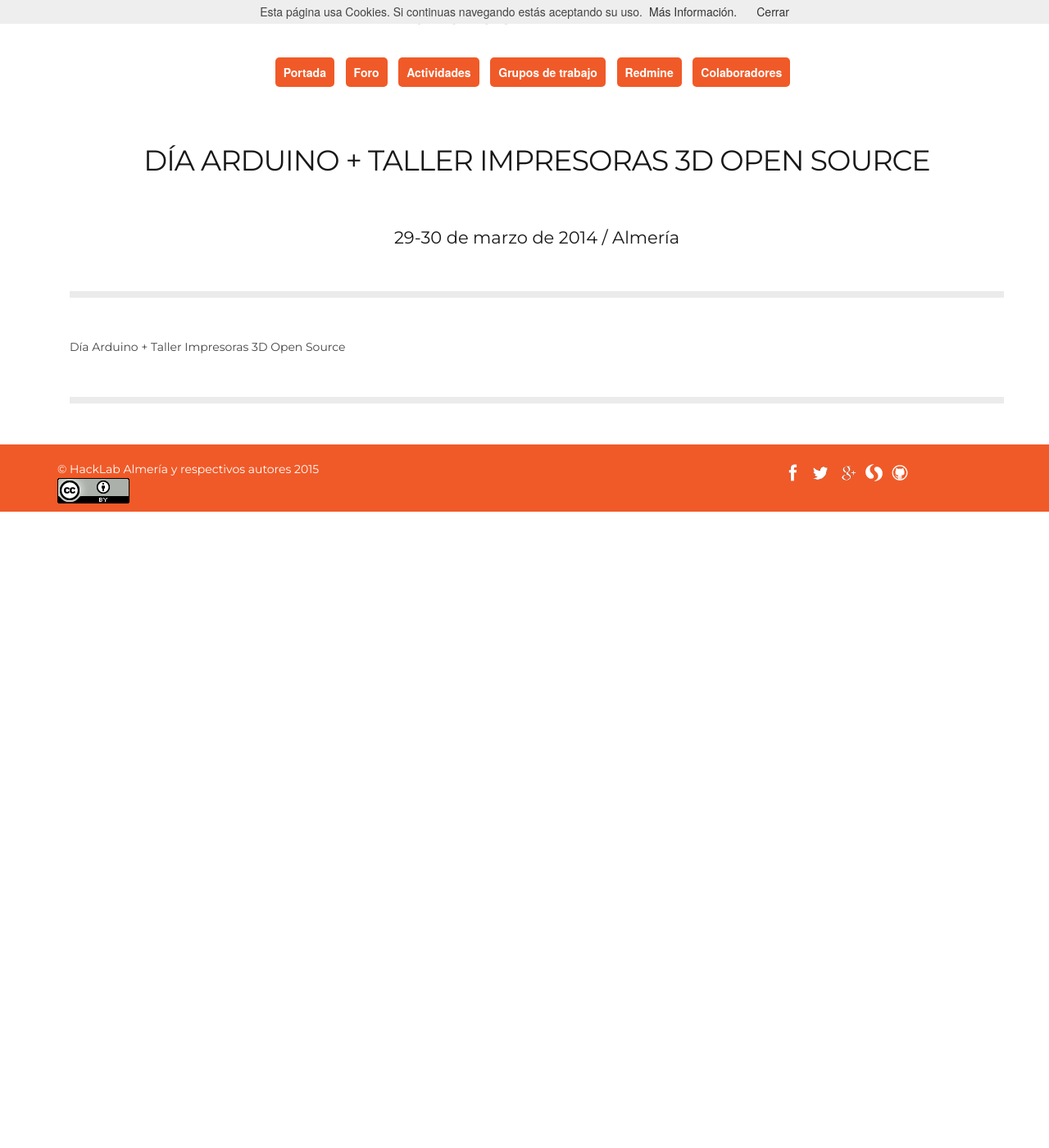
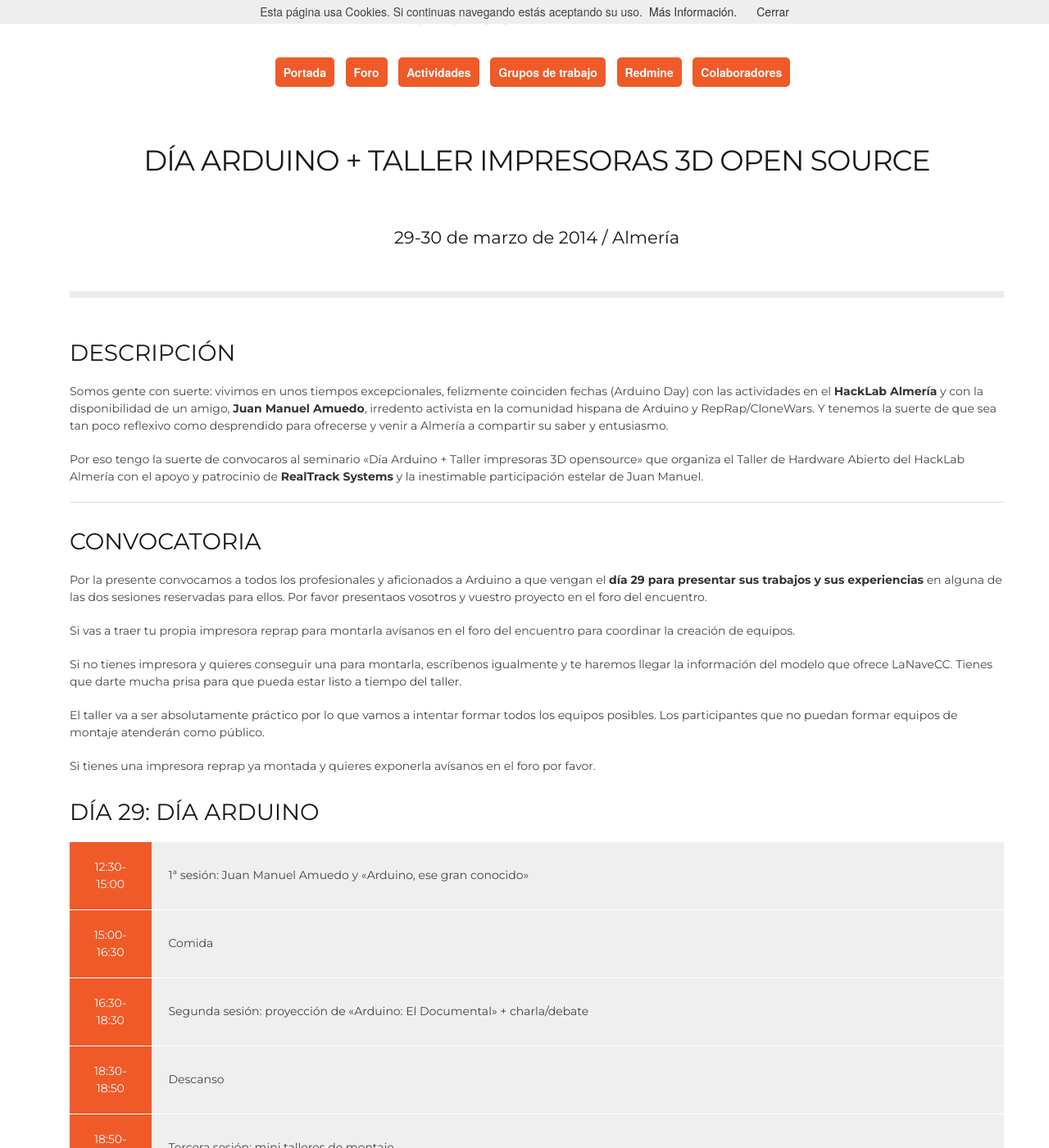
Before and after one commit to HackLab-Almeria/hacklab-almeria.github.io, a Jekyll site: the page built from _posts/2014-03-29-dia-arduino.md, in a window 1280 px wide and 1400 px high, scrolled down 270 px. Shown: the whole window at 82% size. Built offline with Jekyll 4.4.1, drawn with Linux system fonts in a browser that asks for light colours; a script that is not in the unit is left out; comment, search, counter and statistics services are not loaded; before the commit the page ends 900 px from its top, so only the background shows below that; some of the changed text lies outside the part shown.

Commit message:
Añadida información del pasado Arduino Day

```diff
--- a/_posts/2014-03-29-dia-arduino.md
+++ b/_posts/2014-03-29-dia-arduino.md
@@ -4,4 +4,61 @@ title: "Día Arduino + Taller Impresoras 3D Open Source"
 subtitle: "29-30 de marzo de 2014 / Almería"
 category: actividades
 ---
-Día Arduino + Taller Impresoras 3D Open Source
+
+### DESCRIPCIÓN
+
+Somos gente con suerte: vivimos en unos tiempos excepcionales, felizmente coinciden fechas (Arduino Day)
+con las actividades en el **HackLab Almería** y con la disponibilidad de un amigo, **Juan Manuel Amuedo**,
+irredento activista en la comunidad hispana de Arduino y RepRap/CloneWars. Y tenemos la suerte de que sea
+tan poco reflexivo como desprendido para ofrecerse y venir a Almería a compartir su saber y entusiasmo.
+
+Por eso tengo la suerte de convocaros al seminario «Día Arduino + Taller impresoras 3D opensource» que organiza
+el Taller de Hardware Abierto del HackLab Almería con el apoyo y patrocinio de **RealTrack Systems** y
+ la inestimable participación estelar de Juan Manuel.
+
+---
+
+### Convocatoria
+
+Por la presente convocamos a todos los profesionales y aficionados a Arduino a que vengan el
+**día 29 para presentar sus trabajos y sus experiencias** en alguna de las dos sesiones reservadas para ellos.
+ Por favor presentaos vosotros y vuestro proyecto en el foro del encuentro.
+
+Si vas a traer tu propia impresora reprap para montarla avísanos en el foro del encuentro para coordinar la creación
+de equipos.
+
+Si no tienes impresora y quieres conseguir una para montarla, escríbenos igualmente y te haremos llegar la
+información del modelo que ofrece LaNaveCC.  Tienes que darte mucha prisa para que pueda estar listo a tiempo del taller.
+
+El taller va a ser absolutamente práctico por lo que vamos a intentar formar todos los equipos posibles.
+Los participantes que no puedan formar equipos de montaje atenderán como público.
+
+Si tienes una impresora reprap ya montada y quieres exponerla avísanos en el foro por favor.
+
+
+### DÍA 29: DÍA ARDUINO
+
+|12:30-15:00| 1ª sesión:  Juan Manuel Amuedo y «Arduino, ese gran conocido» |
+|15:00-16:30| Comida |
+|16:30-18:30| Segunda sesión: proyección de «Arduino: El Documental» + charla/debate |
+|18:30-18:50| Descanso |
+|18:50-21:00| Tercera sesión: mini talleres de montaje |
+|21:00|: Tapeo almeriense junto a quienes quieran incorporarse cenaremos de tapas en bares de la ciudad. |
+
+---
+
+### DÍA 30: TALLER IMPRESORAS 3D OPEN SOURCE
+
+|10:00-14:00| Taller de montaje de impresora 3D RepRap/CloneWars |
+|14:00-15:30| Comida |
+|15:30-17:30| Continuación del taller de montaje |
+|17:30 | Despedida y cierre |
+
+
+### LOCALIZACIÓN
+
+- Lugar: [Realtrack Systems, Calle Guinea Nº 2][6], Almería capital.
+- Fecha: **29 de de marzo del 2014**
+- Hora: **de 12:30 a 21:00**
+- Fecha: **30 de de marzo del 2014**
+- Hora: **de 10:00 a 17:30**
```
